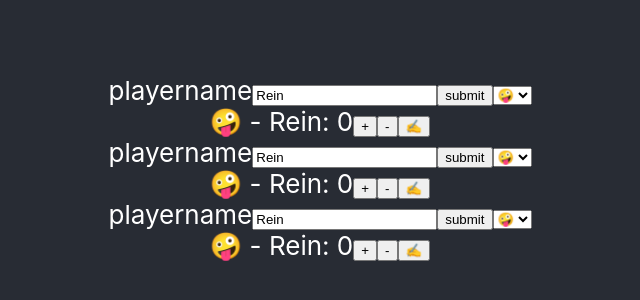
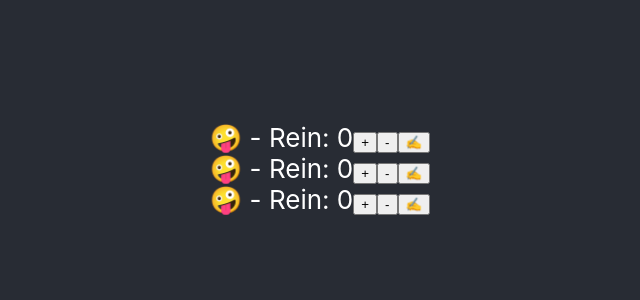
Before and after one commit to Reinoptland/state-examples-project, a React (Create React App) app: page / in a window 1280 px wide. Shown: the part 232-532 px from the top of the page, without its empty margins (320-960 px from the left). Built offline with nearby package versions, Linux system fonts and the light colour scheme.

Commit message:
Render edit form conditionally

```diff
--- a/src/User.js
+++ b/src/User.js
@@ -8,13 +8,24 @@ function User() {
   const [score, setScore] = useState(0);
   const [name, setName] = useState("Rein");
   const [avatar, setAvatar] = useState("🤪");
+  const [editMode, setEditmode] = useState(false);
+
+  // formulier laten verdwijnen
+  // boolean, true of false -> conditional render
+  // onClick
+  // submit -> false
+  // pennetje -> true
 
   return (
     <div>
+      {editMode && (
         <div>
           <label>playername</label>
-        <input value={name} onChange={(event) => setName(event.target.value)} />
-        <button>submit</button>
+          <input
+            value={name}
+            onChange={(event) => setName(event.target.value)}
+          />
+          <button onClick={() => setEditmode(false)}>submit</button>
           <select
             value={avatar}
             onChange={(event) => setAvatar(event.target.value)}
@@ -24,16 +35,12 @@ function User() {
             <option>🥵</option>
           </select>
         </div>
+      )}
       {avatar} - {name}: {score}
       {score === 10 && <p>Jij bent de winnaar</p>}
-      {/* {score === 10 ? (
-        <p>Jij bent de winnaar</p>
-      ) : (
-        <p>Jij moet beter je best doen</p>
-      )} */}
       <button onClick={() => setScore(score + 1)}>+</button>
       <button onClick={() => setScore(score - 1)}>-</button>
-      <button>✍️</button>
+      <button onClick={() => setEditmode(!editMode)}>✍️</button>
     </div>
   );
 }
```
Lines whose indentation alone changed are shown as unchanged.
